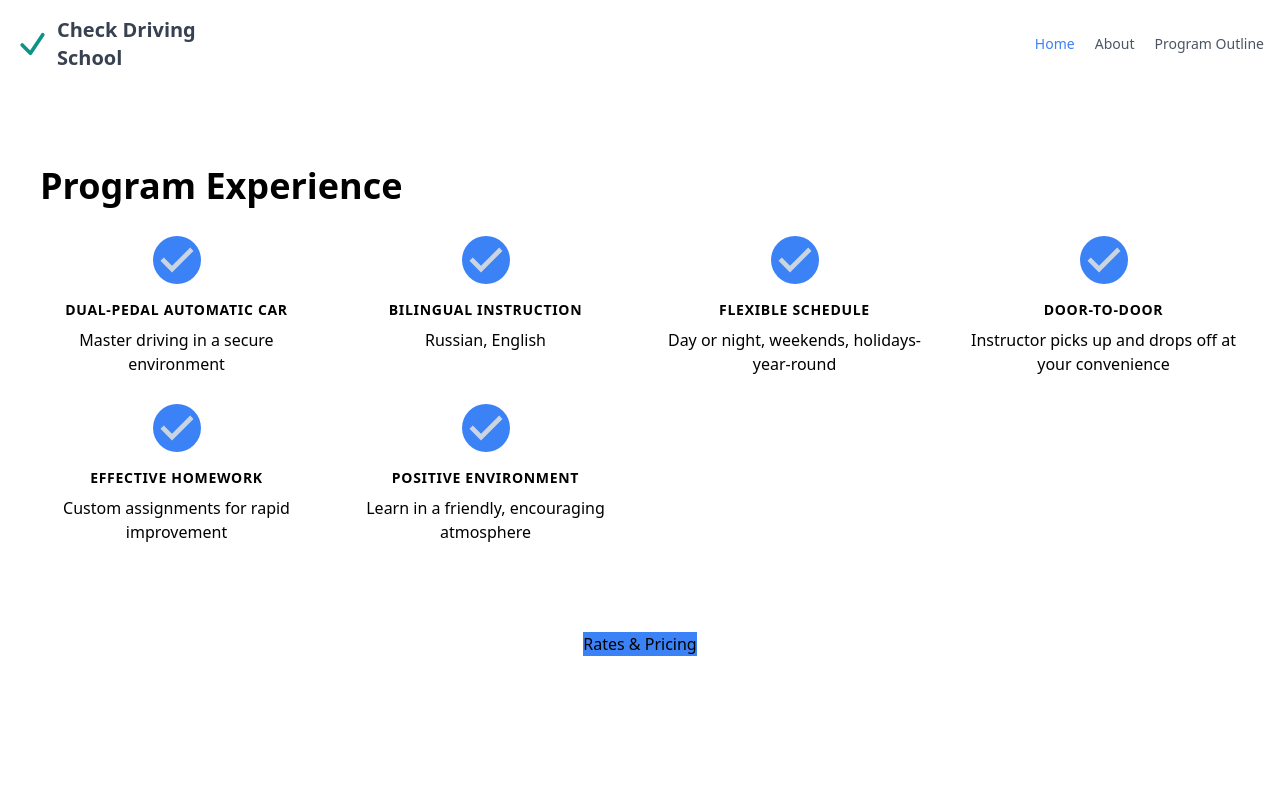
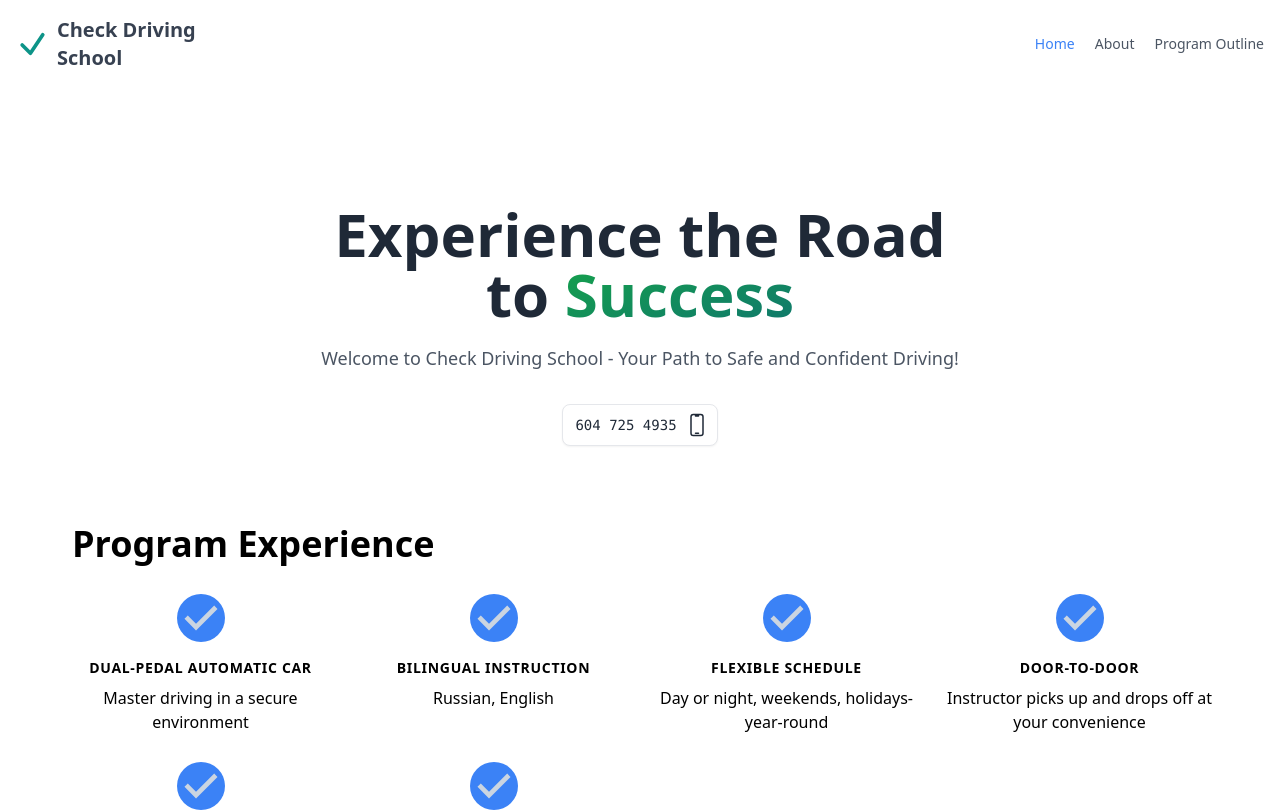
Before and after one commit to localhost5001/checkdriving, a Nuxt app: page / in a window 1280 px wide. Shown: the top 812 px of the page. Built offline with nearby package versions, Linux system fonts and the light colour scheme.

Commit message:
Update greeting page

```diff
--- a/components/greetingPage.vue
+++ b/components/greetingPage.vue
@@ -1,18 +1,33 @@
 <template>
-  <div class="min-h-screen">
+<div class="relative overflow-hidden">
+  <div class="max-w-[85rem] mx-auto px-4 sm:px-6 lg:px-8 pt-24 pb-10">
+
+    <div class="mt-5 max-w-2xl text-center mx-auto">
+      <h1 class="block font-bold text-gray-800 text-4xl md:text-5xl lg:text-6xl">
+        Experience the Road to
+        <span class="bg-clip-text bg-gradient-to-tl from-teal-700 to-green-600 text-transparent">Success</span>
+      </h1>
+    </div>
+
+    <div class="mt-5 max-w-3xl text-center mx-auto">
+      <p class="text-lg text-gray-600">Welcome to Check Driving School - Your Path to Safe and Confident Driving!</p>
+    </div>
+
+    <div class="mt-8 gap-3 flex justify-center">
+      <a href="tel:+16047254935" class="relative group p-2 ps-3 inline-flex items-center gap-x-2 text-sm font-mono rounded-lg border border-gray-200 bg-white text-gray-800 shadow-sm hover:bg-gray-50 disabled:opacity-50 disabled:pointer-events-none">
+        604 725 4935
+        <svg xmlns="http://www.w3.org/2000/svg" fill="none" viewBox="0 0 24 24" stroke-width="1.5" stroke="currentColor" class="w-6 h-6">
+          <path stroke-linecap="round" stroke-linejoin="round" d="M10.5 1.5H8.25A2.25 2.25 0 006 3.75v16.5a2.25 2.25 0 002.25 2.25h7.5A2.25 2.25 0 0018 20.25V3.75a2.25 2.25 0 00-2.25-2.25H13.5m-3 0V3h3V1.5m-3 0h3m-3 18.75h3" />
+        </svg>
+      </a>
+    </div>
+
     <ProgramExperience />
-    <div class="hero">
-      <div class="hero-content text-center text-neutral-content">
-        <button class="btn bg-blue-500" @click="emit('scrollToPrice')">Rates & Pricing</button>
-      </div>
-    </div>
+
   </div>
+</div>
 </template>
 
 <script setup lang="ts">
 import ProgramExperience from './programExperience.vue'
-
-const emit = defineEmits<{
-  (e: 'scrollToPrice'): void
-}>()
 </script>
```
